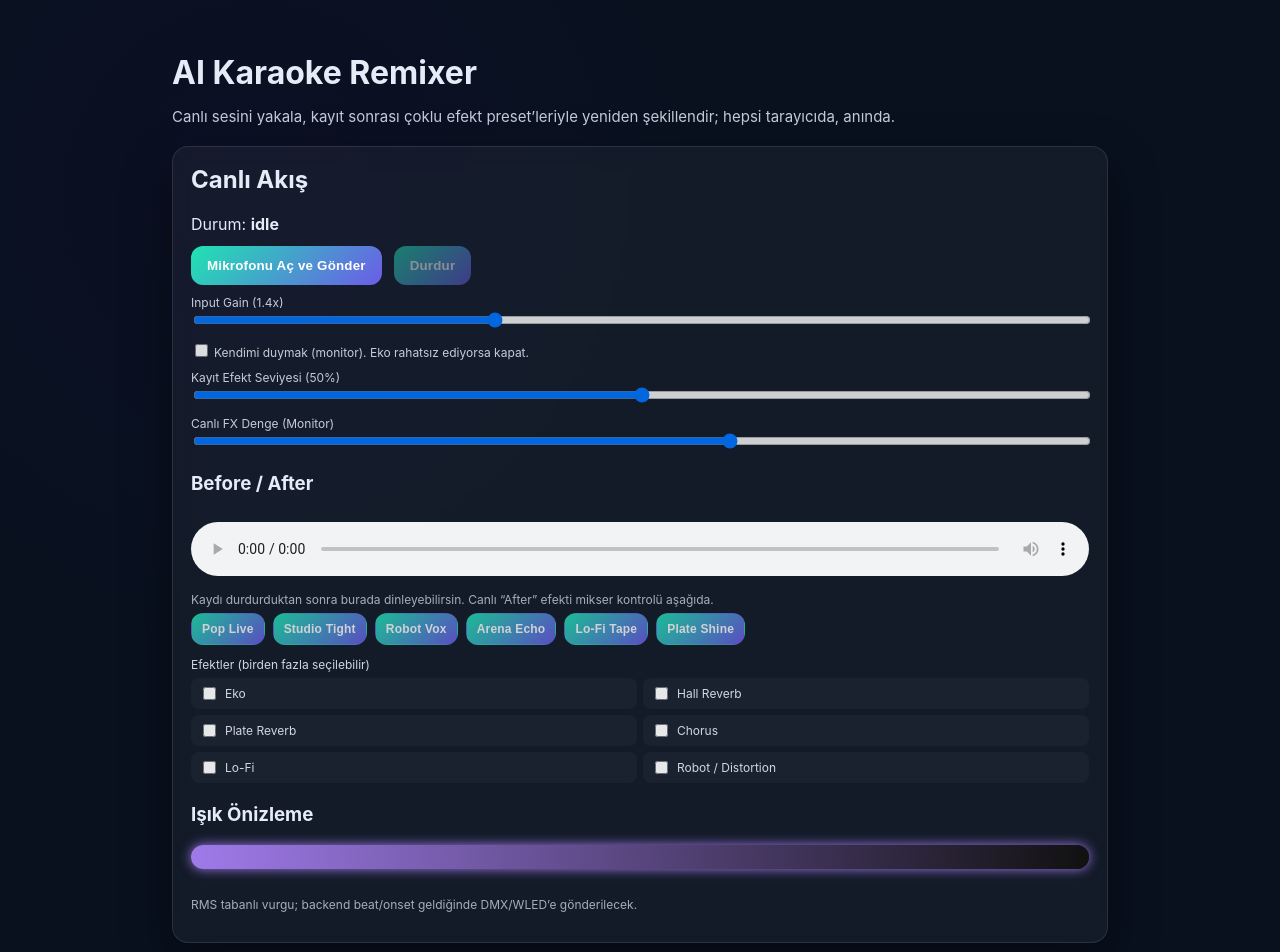
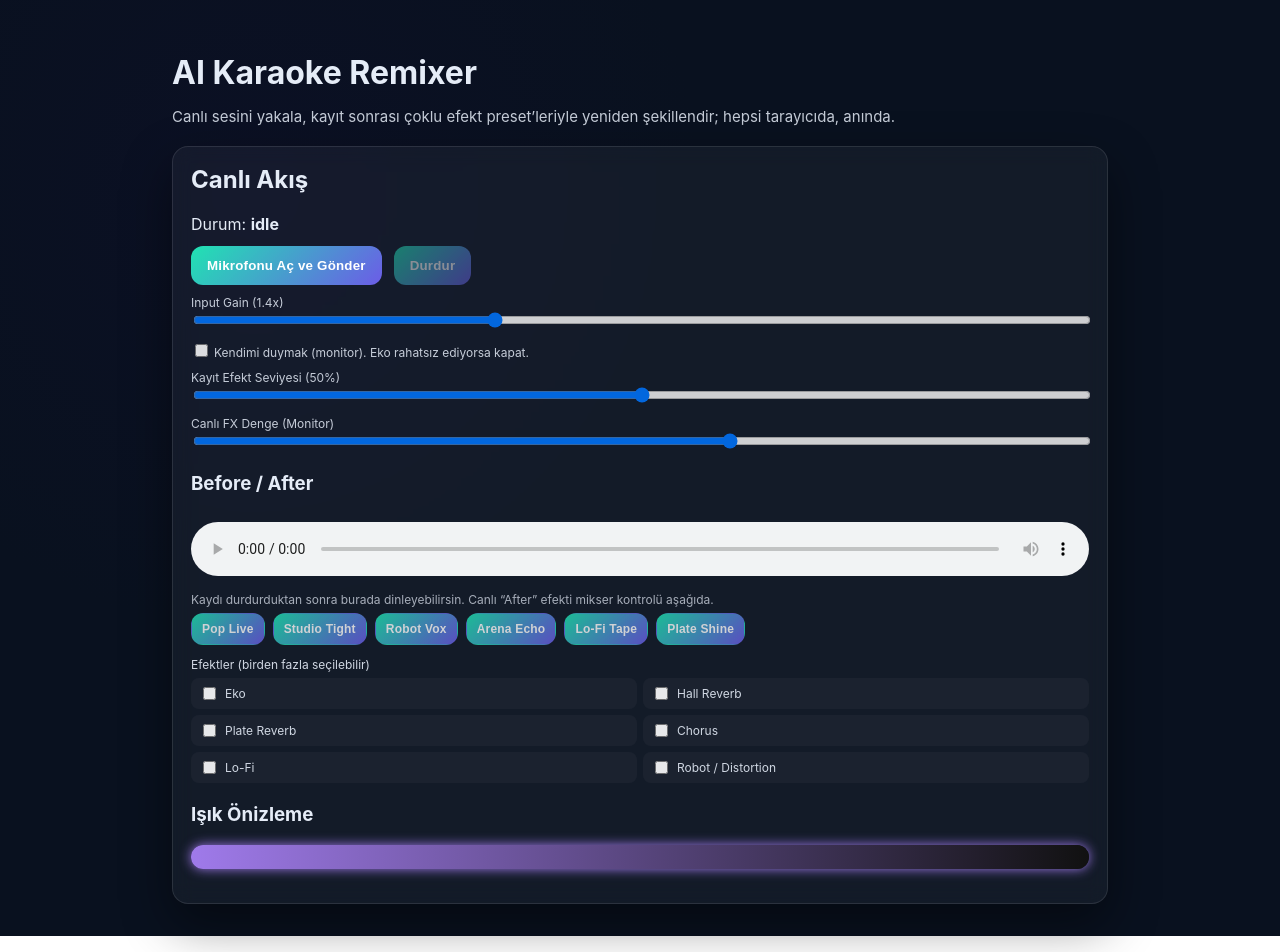
Before and after one commit to iclalsuzann/ai-karaoke-remixer, a Next.js app in the folder frontend/: page / in a window 1280 px wide. Shown: the top 952 px of the page. Built offline with nearby package versions, Linux system fonts and the light colour scheme.

Commit message:
Remove RMS hint text from lights preview

```diff
--- a/frontend/app/page.tsx
+++ b/frontend/app/page.tsx
@@ -651,9 +651,6 @@ export default function Home() {
                 transition: "width 60ms linear",
               }}
             />
-            <p style={{ fontSize: 12, opacity: 0.7 }}>
-              RMS tabanlı vurgu; backend beat/onset geldiğinde DMX/WLED’e gönderilecek.
-            </p>
           </div>
         </section>
       </div>
```
